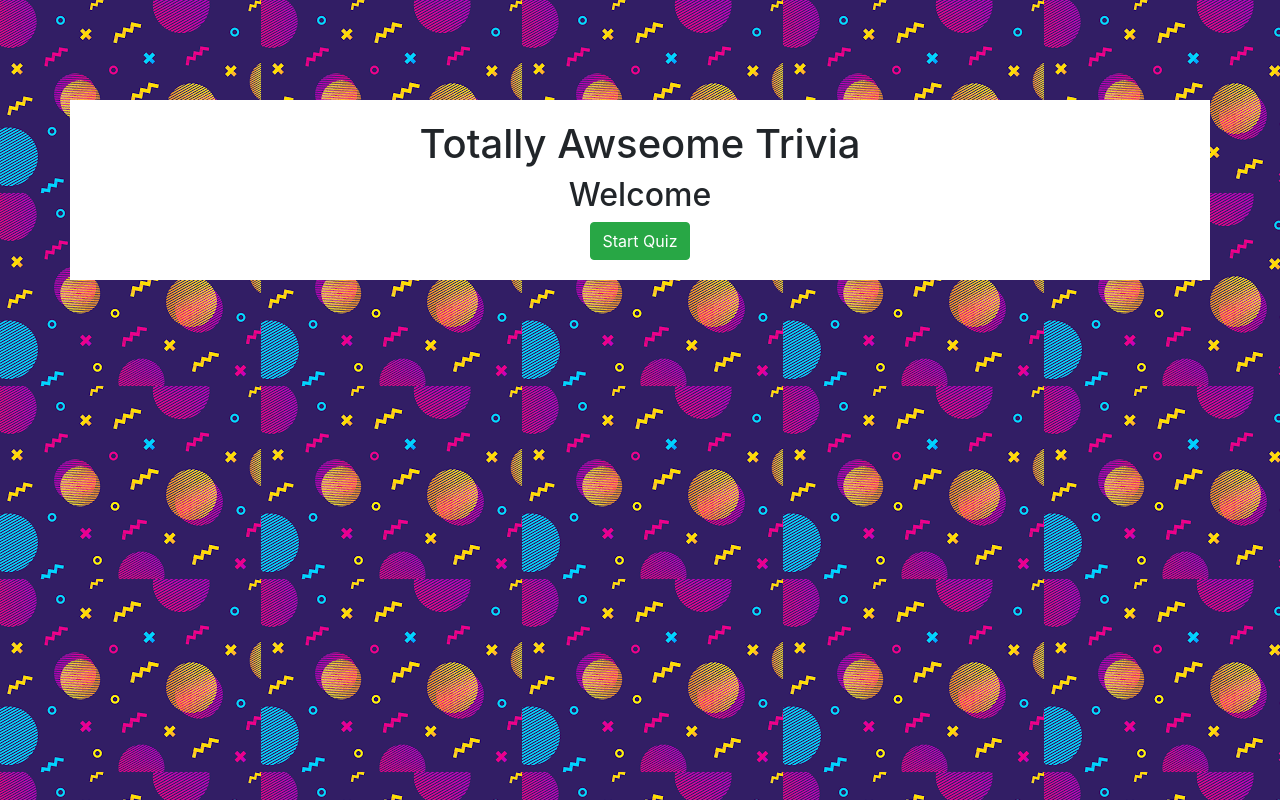
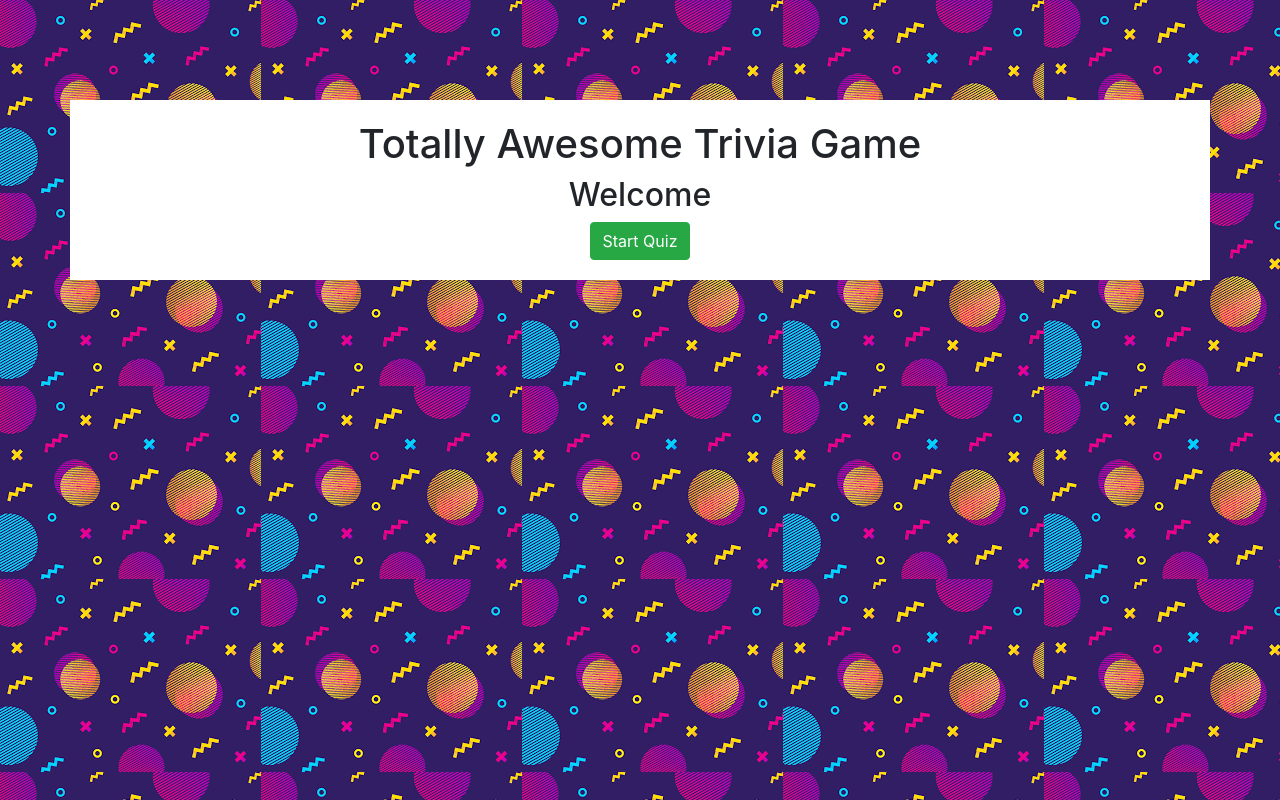
Before and after one commit to mmac06/TriviaGame, a plain HTML site: page index.html in a window 1280 px wide. Drawn offline with nearby package versions, Linux system fonts and the light colour scheme.

Commit message:
fixed typo in title

```diff
--- a/index.html
+++ b/index.html
@@ -19,7 +19,7 @@
         <div class="row">
             <div class="col-sm-2"></div>
             <div class="col-sm-8">
-                <h1>Totally Awseome Trivia</h1>
+                <h1>Totally Awesome Trivia Game</h1>
             </div>
             <div class="col-sm-2"></div>
         </div>
```
